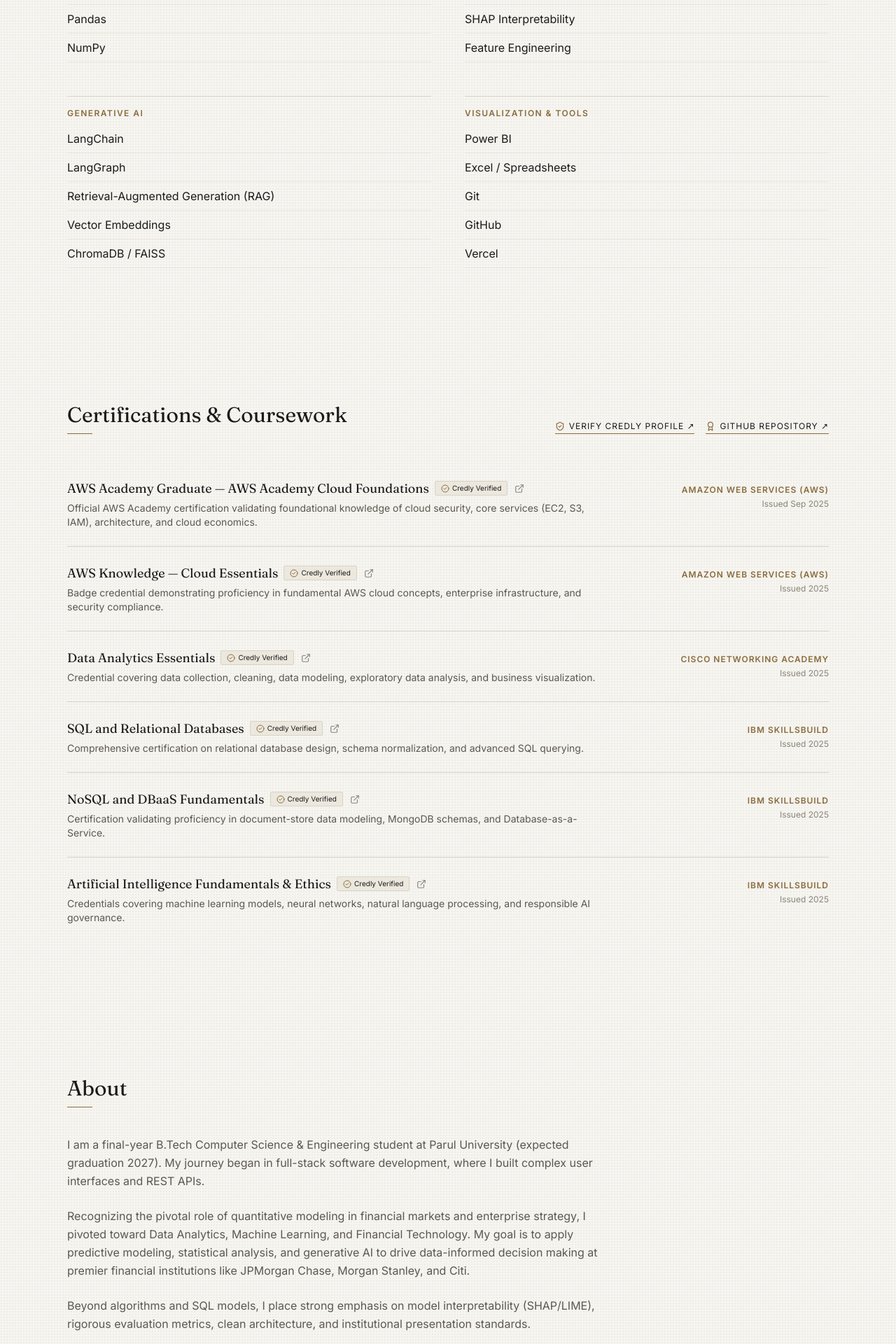
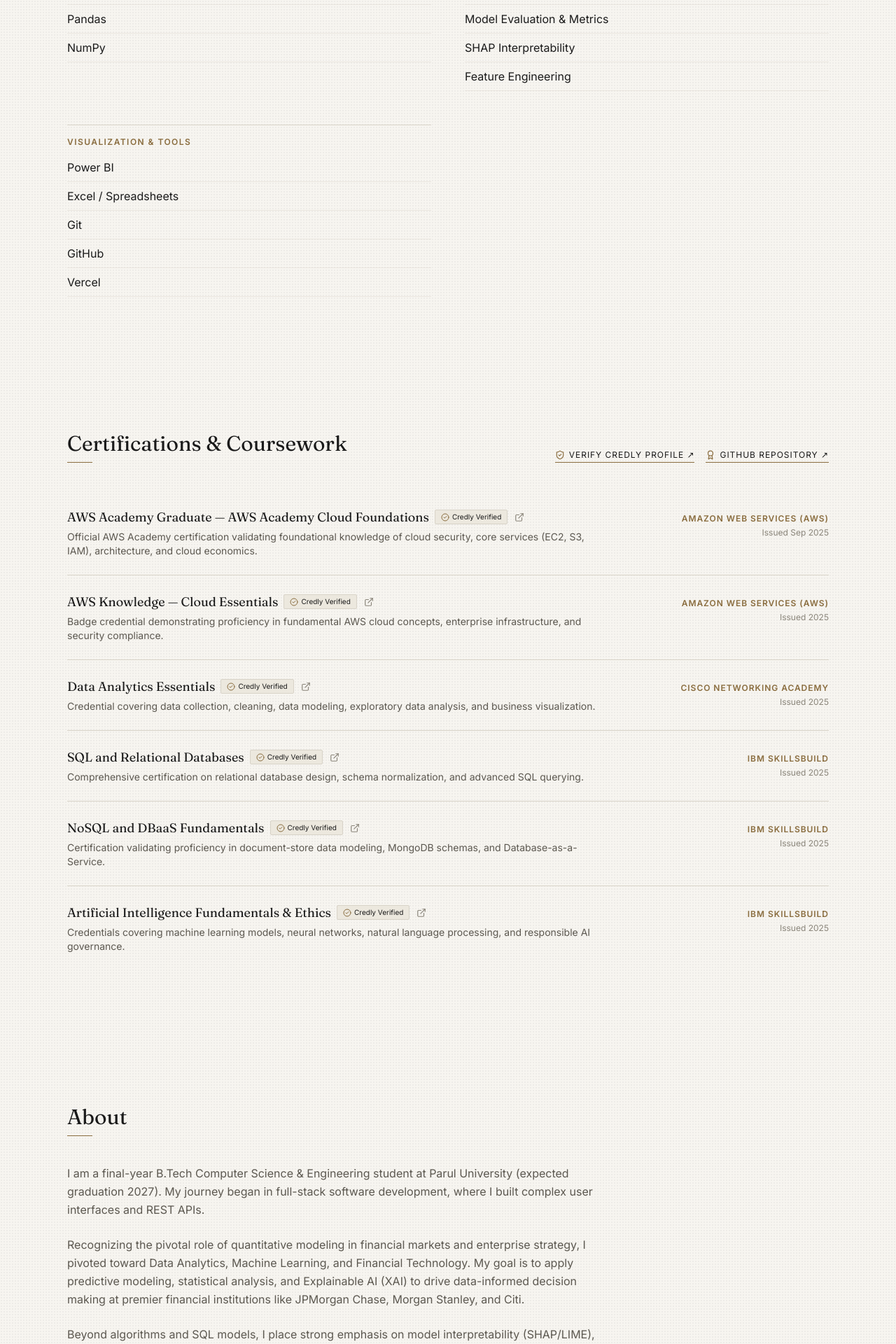
Before and after one commit to atharv-5/atharv-portfolio, a Next.js app: page / in a window 1280 px wide. Shown: the part 3780-5700 px from the top of the page at 70% size. Built offline with nearby package versions, Linux system fonts and the light colour scheme.

Commit message:
Remove Generative AI skill category and update bio references to Explainable AI

```diff
--- a/components/About.tsx
+++ b/components/About.tsx
@@ -29,7 +29,7 @@ export default function About() {
           I am a final-year B.Tech Computer Science & Engineering student at Parul University (expected graduation 2027). My journey began in full-stack software development, where I built complex user interfaces and REST APIs.
         </p>
         <p>
-          Recognizing the pivotal role of quantitative modeling in financial markets and enterprise strategy, I pivoted toward Data Analytics, Machine Learning, and Financial Technology. My goal is to apply predictive modeling, statistical analysis, and generative AI to drive data-informed decision making at premier financial institutions like JPMorgan Chase, Morgan Stanley, and Citi.
+          Recognizing the pivotal role of quantitative modeling in financial markets and enterprise strategy, I pivoted toward Data Analytics, Machine Learning, and Financial Technology. My goal is to apply predictive modeling, statistical analysis, and Explainable AI (XAI) to drive data-informed decision making at premier financial institutions like JPMorgan Chase, Morgan Stanley, and Citi.
         </p>
         <p>
           Beyond algorithms and SQL models, I place strong emphasis on model interpretability (SHAP/LIME), rigorous evaluation metrics, clean architecture, and institutional presentation standards.
--- a/content/skills.ts
+++ b/content/skills.ts
@@ -13,19 +13,10 @@ export const skillCategories: SkillCategory[] = [
     skills: [
       "scikit-learn",
       "Random Forest",
+      "XGBoost",
       "Model Evaluation & Metrics",
       "SHAP Interpretability",
       "Feature Engineering",
-    ],
-  },
-  {
-    category: "Generative AI",
-    skills: [
-      "LangChain",
-      "LangGraph",
-      "Retrieval-Augmented Generation (RAG)",
-      "Vector Embeddings",
-      "ChromaDB / FAISS",
     ],
   },
   {
```
